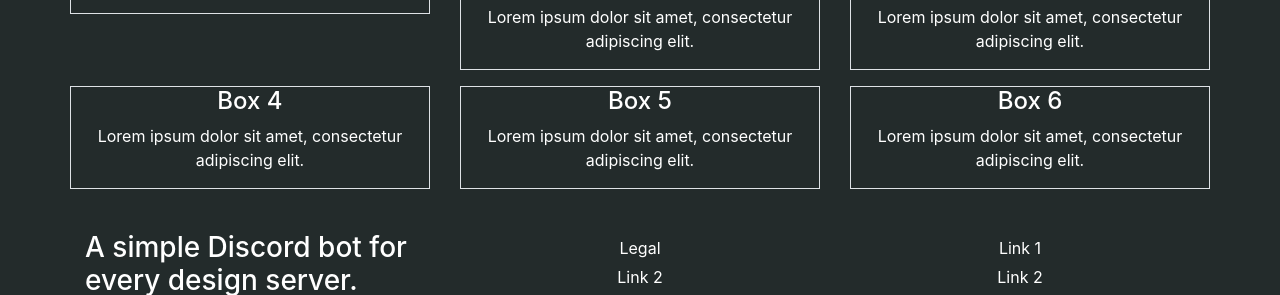
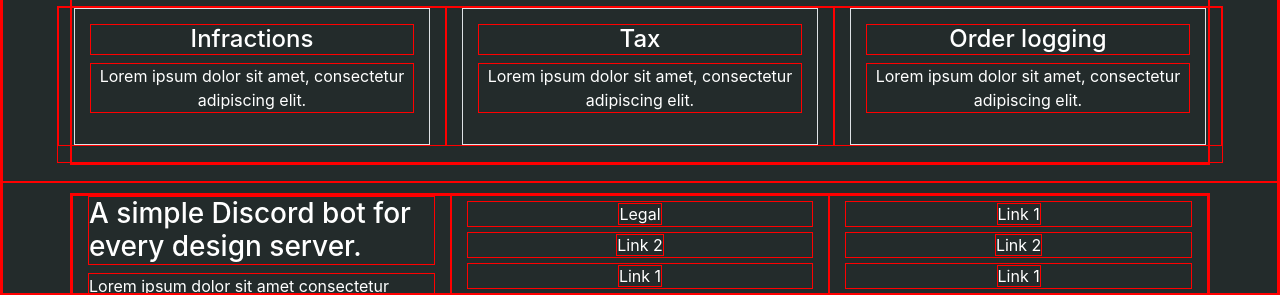
Before and after one commit to Designybot/designy.website, a website: page website/presentation/index.html in a window 1280 px wide. Shown: the part 505-800 px from the top of the page. Drawn offline with nearby package versions, Linux system fonts and the light colour scheme.

Commit message:
Updated boxes
Added some debugging items

```diff
--- a/website/css/styles.css
+++ b/website/css/styles.css
@@ -7,6 +7,27 @@
   box-sizing: border-box;
   overflow-x: hidden;
 }
+
+* {
+  border: 1px solid red; /* Add this for debugging purposes */
+}
+
+*,
+*::before,
+*::after {
+  box-sizing: border-box;
+}
+
+.box {
+  padding: 15px; /* Adjust as needed */
+  margin: 0;
+  max-width: 100%;
+}
+
+#featurebox {
+  min-width: 200px;
+}
+
 /* sup*/
 
 body {
--- a/website/presentation/index.html
+++ b/website/presentation/index.html
@@ -77,40 +77,22 @@
           <div class="col-md-12 text-center mt-5">
             <h1>Features</h1>
           </div>
-          <div class="row mt-4">
-            <div class="col-md-4 mb-3">
+          <div class="row mt-4 d-flex justify-content-center">
+            <div class="col-md-4 mb-3" id="featurebox">
               <div class="box border">
-                <h4>Tax</h4>
-                <p></p>
-              </div>
-            </div>
-            <div class="col-md-4 mb-3">
-              <div class="box border">
-                <h4>Box 2</h4>
+                <h4>Infractions</h4>
                 <p>Lorem ipsum dolor sit amet, consectetur adipiscing elit.</p>
               </div>
             </div>
-            <div class="col-md-4 mb-3">
+            <div class="col-md-4 mb-3" id="featurebox">
               <div class="box border">
-                <h4>Box 3</h4>
+                <h4>Tax</h4>
                 <p>Lorem ipsum dolor sit amet, consectetur adipiscing elit.</p>
               </div>
             </div>
-            <div class="col-md-4 mb-3">
+            <div class="col-md-4 mb-3" id="featurebox">
               <div class="box border">
-                <h4>Box 4</h4>
-                <p>Lorem ipsum dolor sit amet, consectetur adipiscing elit.</p>
-              </div>
-            </div>
-            <div class="col-md-4 mb-3">
-              <div class="box border">
-                <h4>Box 5</h4>
-                <p>Lorem ipsum dolor sit amet, consectetur adipiscing elit.</p>
-              </div>
-            </div>
-            <div class="col-md-4 mb-3">
-              <div class="box border">
-                <h4>Box 6</h4>
+                <h4>Order logging</h4>
                 <p>Lorem ipsum dolor sit amet, consectetur adipiscing elit.</p>
               </div>
             </div>
```
